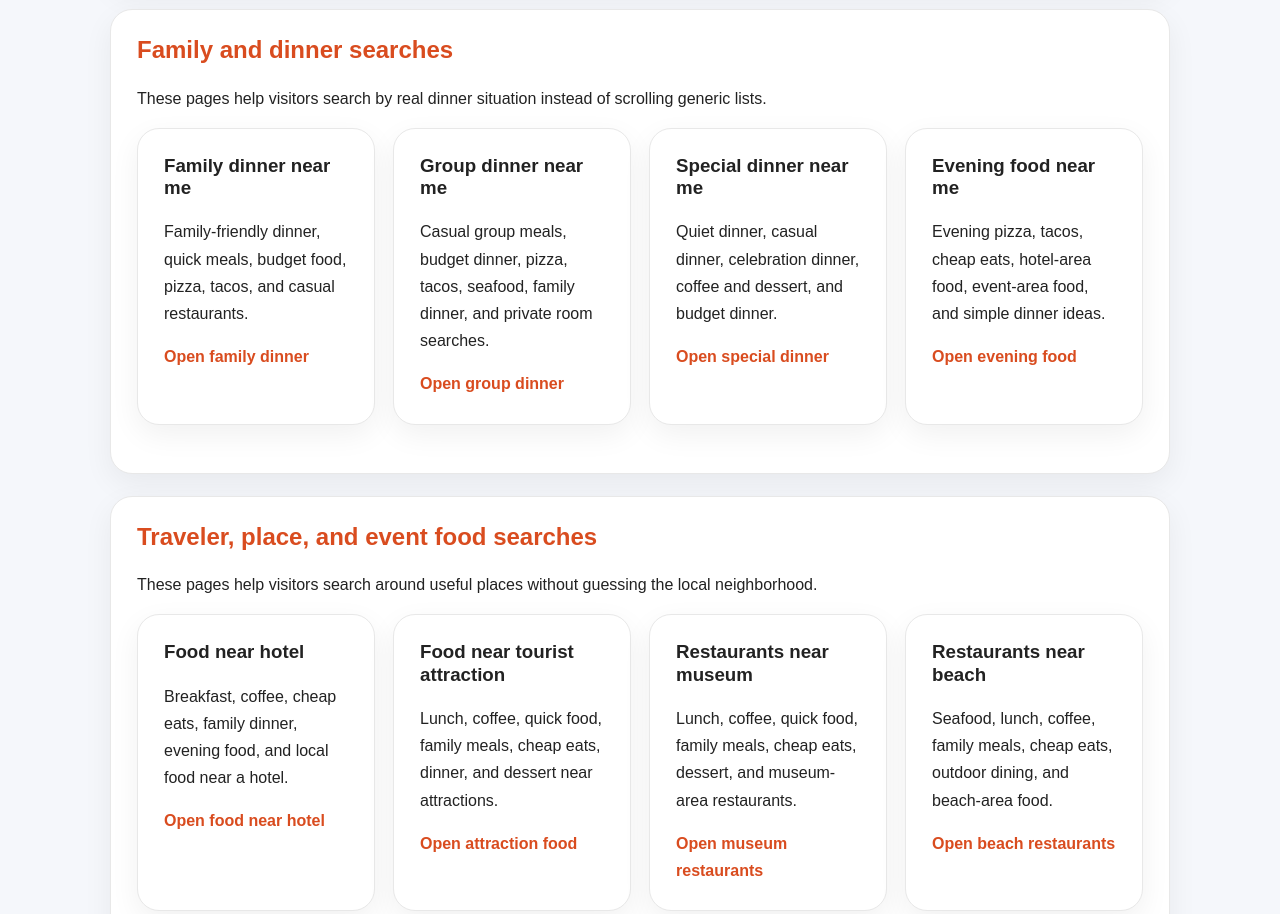
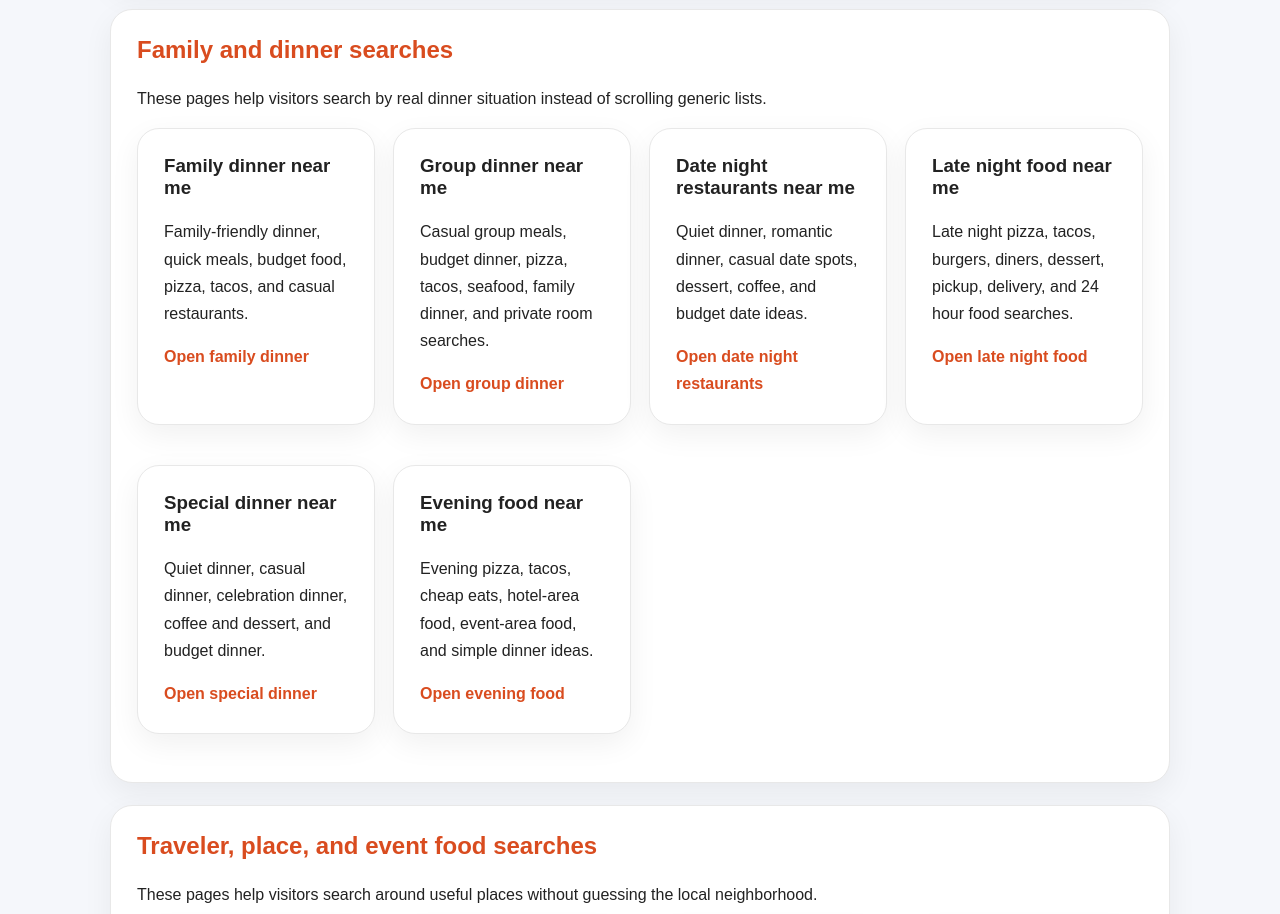
Before and after one commit to Readeasy30/restaurantaibot.com, a website: page public/popular-searches.html in a window 1280 px wide. Shown: the part 1240-2154 px from the top of the page. Drawn offline with Linux system fonts and the light colour scheme.

Commit message:
feat: link new restaurant search pages from popular searches

```diff
--- a/public/popular-searches.html
+++ b/public/popular-searches.html
@@ -4,7 +4,7 @@
   <meta charset="utf-8" />
   <meta name="viewport" content="width=device-width, initial-scale=1" />
   <title>Popular Restaurant Searches | RestaurantAIBot</title>
-  <meta name="description" content="Browse popular restaurant searches on RestaurantAIBot, including lunch, brunch, pizza, tacos, sushi, breakfast, vegan food, seafood, coffee, cheap eats, dinner, outdoor dining, traveler food searches, event food, attractions, museums, beaches, parks, malls, city guides, and city cuisine searches." />
+  <meta name="description" content="Browse popular restaurant searches on RestaurantAIBot, including lunch, brunch, pizza, tacos, sushi, breakfast, vegan food, seafood, coffee, cheap eats, dinner, outdoor dining, date night, late night food, traveler food searches, event food, attractions, museums, beaches, parks, malls, city guides, and city cuisine searches." />
   <link rel="canonical" href="https://restaurantaibot.com/popular-searches.html" />
   <style>
     *{box-sizing:border-box}body{margin:0;font-family:Arial,sans-serif;line-height:1.7;background:#f5f7fb;color:#222}.wrap{width:min(1060px,92%);margin:auto}header{background:linear-gradient(135deg,#ff6b35,#ff9559);color:white;padding:30px 0}nav{display:flex;flex-wrap:wrap;gap:10px;margin-bottom:22px}nav a{color:inherit;text-decoration:none;font-weight:700;border:1px solid rgba(255,255,255,.45);padding:8px 12px;border-radius:999px}main{padding:42px 0}section,.card{background:white;border:1px solid #e8e8e8;border-radius:22px;padding:26px;box-shadow:0 10px 30px rgba(0,0,0,.06);margin-bottom:22px}h1,h2,h3{line-height:1.2;margin-top:0}h1{font-size:clamp(2rem,5vw,3.2rem)}h2{color:#d94c1f}.grid{display:grid;grid-template-columns:repeat(auto-fit,minmax(230px,1fr));gap:18px}.card a{color:#d94c1f;font-weight:800;text-decoration:none}.button{display:inline-block;background:#ff6b35;color:white;text-decoration:none;font-weight:800;padding:12px 16px;border-radius:999px}.link-list{columns:2;column-gap:32px;padding-left:1.2rem}.link-list li{break-inside:avoid;margin:.25rem 0}.link-list a{color:#d94c1f;font-weight:800}footer{color:#666;padding:0 0 38px}@media(max-width:640px){.link-list{columns:1}}
@@ -31,6 +31,8 @@
     <section><h2>Family and dinner searches</h2><p>These pages help visitors search by real dinner situation instead of scrolling generic lists.</p><div class="grid">
       <div class="card"><h3>Family dinner near me</h3><p>Family-friendly dinner, quick meals, budget food, pizza, tacos, and casual restaurants.</p><a href="/family-dinner-near-me.html">Open family dinner</a></div>
       <div class="card"><h3>Group dinner near me</h3><p>Casual group meals, budget dinner, pizza, tacos, seafood, family dinner, and private room searches.</p><a href="/group-dinner-near-me.html">Open group dinner</a></div>
+      <div class="card"><h3>Date night restaurants near me</h3><p>Quiet dinner, romantic dinner, casual date spots, dessert, coffee, and budget date ideas.</p><a href="/date-night-restaurants-near-me.html">Open date night restaurants</a></div>
+      <div class="card"><h3>Late night food near me</h3><p>Late night pizza, tacos, burgers, diners, dessert, pickup, delivery, and 24 hour food searches.</p><a href="/late-night-food-near-me.html">Open late night food</a></div>
       <div class="card"><h3>Special dinner near me</h3><p>Quiet dinner, casual dinner, celebration dinner, coffee and dessert, and budget dinner.</p><a href="/special-dinner-near-me.html">Open special dinner</a></div>
       <div class="card"><h3>Evening food near me</h3><p>Evening pizza, tacos, cheap eats, hotel-area food, event-area food, and simple dinner ideas.</p><a href="/evening-food-near-me.html">Open evening food</a></div>
     </div></section>
@@ -79,11 +81,13 @@
       <div class="card"><h3>Restaurants near tourist attraction</h3><p>Lunch, coffee, dessert, and quick food near attractions.</p><a href="/food-near-tourist-attraction.html">Open attraction food</a></div>
       <div class="card"><h3>Restaurants near beach</h3><p>Seafood, lunch, coffee, and outdoor dining near beaches.</p><a href="/restaurants-near-beach.html">Open beach restaurants</a></div>
       <div class="card"><h3>Group dinner</h3><p>Casual group meals, budget dinner, and private room searches.</p><a href="/group-dinner-near-me.html">Open group dinner</a></div>
+      <div class="card"><h3>Late night food</h3><p>Pizza, tacos, burgers, dessert, pickup, delivery, and open-now searches.</p><a href="/late-night-food-near-me.html">Open late night food</a></div>
+      <div class="card"><h3>Date night restaurants</h3><p>Quiet dinner, romantic dinner, casual date spots, coffee, and dessert.</p><a href="/date-night-restaurants-near-me.html">Open date night restaurants</a></div>
       <div class="card"><h3>Restaurants near shopping mall</h3><p>Quick food, coffee, dessert, and family meals near malls.</p><a href="/restaurants-near-shopping-mall.html">Open mall restaurants</a></div>
       <div class="card"><h3>Restaurants near park</h3><p>Coffee, lunch, picnic food, and outdoor dining near parks.</p><a href="/restaurants-near-park.html">Open park restaurants</a></div>
     </div></section>
 
-    <section><h2>Go straight to search</h2><p>Type what you want in plain English. Examples: “food near tourist attraction,” “restaurants near museum,” “restaurants near beach,” or “group dinner near me.”</p><a class="button" href="/">Open RestaurantAIBot search</a></section>
+    <section><h2>Go straight to search</h2><p>Type what you want in plain English. Examples: “late night food near me,” “date night restaurants near me,” “food near tourist attraction,” or “group dinner near me.”</p><a class="button" href="/">Open RestaurantAIBot search</a></section>
   </main>
   <footer class="wrap"><p>Restaurant details can change. Confirm hours, menus, prices, and availability directly with the restaurant.</p></footer>
   <script src="/popular-extra-links.js"></script>
```
